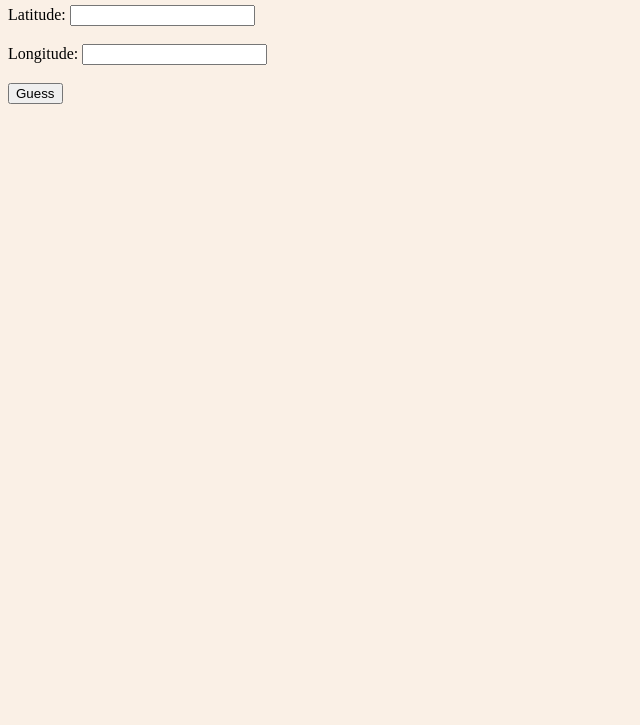
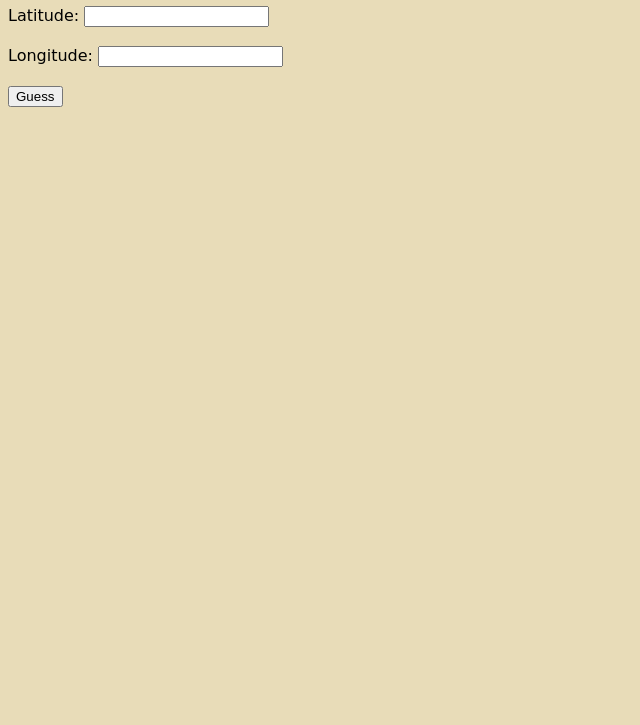
Before and after one commit to eqsmy/treasure-map, a plain HTML site: page index.html in a window 1280 px wide. Shown: the part 75-800 px from the top of the page, without its empty margins (0-640 px from the left). Drawn offline with Linux system fonts and the light colour scheme.

Commit message:
Update index.html

```diff
--- a/index.html
+++ b/index.html
@@ -3,8 +3,8 @@
 <head>
 <style>
 body {
-  background-color: linen;
- font-family: "Lucida Handwriting";
+  background-color: #e8dcb8;
+  font-family: CURSIVE;
 }
 
 </style>
```
